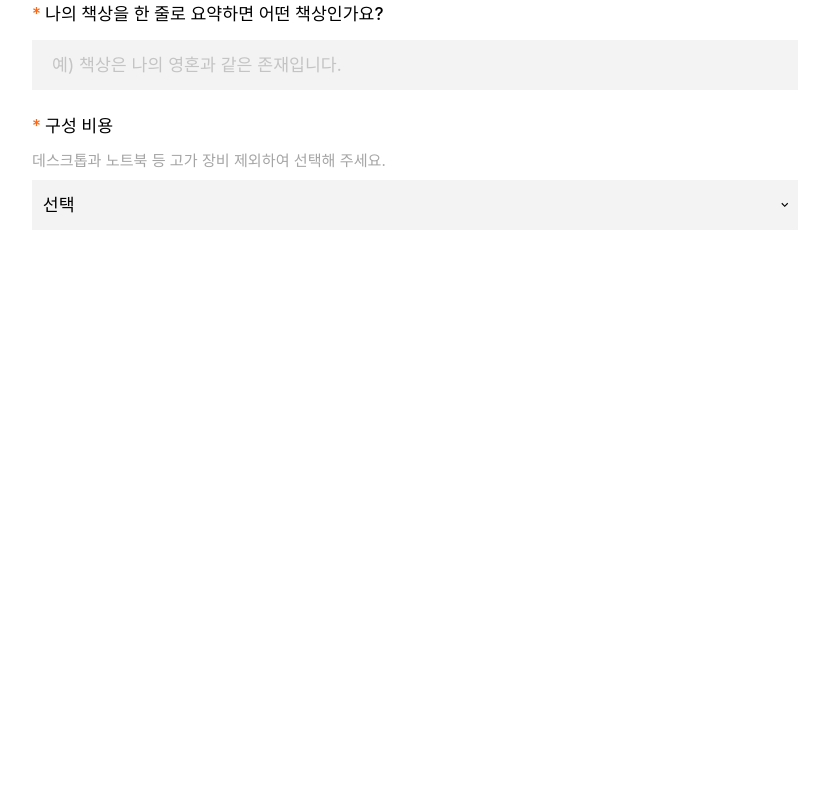
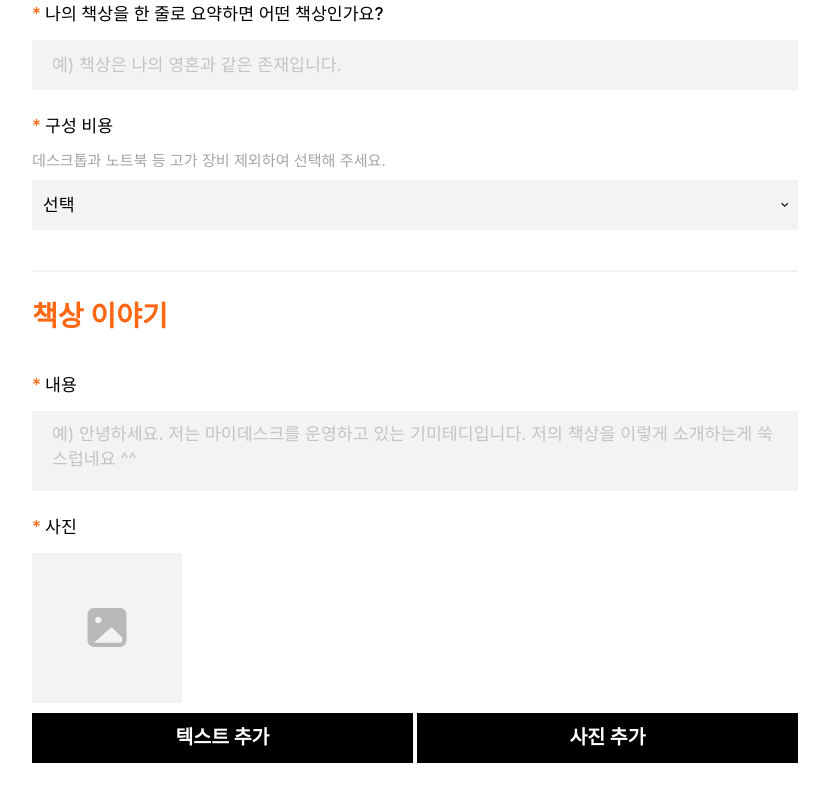
Before and after one commit to MyDeskDev/my-desk-front, a Next.js app: page /invite/desks/new in a window 1280 px wide. Shown: the part 2306-3106 px from the top of the page, without its empty margins (226-1055 px from the left). Before the commit the page ends 2583 px from the top, so only its background shows below. Built offline with nearby package versions, Linux system fonts and the light colour scheme; a web font is replaced by a local one.

Commit message:
마이데스크 작성 초대 책상 이야기 ui 추가

```diff
--- a/src/pages/invite/desks/new.tsx
+++ b/src/pages/invite/desks/new.tsx
@@ -1,5 +1,5 @@
 import type { NextPage } from 'next';
-import { Box, Flex, FormLabel, FormHelperText } from '@chakra-ui/react';
+import { Box, Flex, FormLabel, FormHelperText, HStack } from '@chakra-ui/react';
 
 import TitleBox from '@/components/CreateDesk/TitleBox';
 import CreateGuide from '@/components/CreateDesk/CreateGuide';
@@ -9,6 +9,8 @@ import TextInput from '@/components/CreateDesk/TextInput';
 import SquareRadio from '@/components/CreateDesk/SquareRadio';
 import SquareRadioGroup from '@/components/CreateDesk/SquareRadioGroup';
 import Select from '@/components/CreateDesk/Select';
+import Textarea from '@/components/CreateDesk/Textarea';
+import ActionButton from '@/components/CreateDesk/ActionButton';
 
 const DeskInputSection = (props: { children: React.ReactNode }) => {
   return (
@@ -183,6 +185,19 @@ const InviteCreateDesk: NextPage = () => {
                 </Select>
               </InputBox>
             </DeskInputSection>
+            <DeskInputSection>
+              <FormSectionLabel label="책상 이야기" />
+              <InputBox label="내용" isRequired>
+                <Textarea placeholder="예) 안녕하세요. 저는 마이데스크를 운영하고 있는 기미테디입니다. 저의 책상을 이렇게 소개하는게 쑥스럽네요 ^^" />
+              </InputBox>
+              <InputBox label="사진" isRequired>
+                <ImageInput />
+              </InputBox>
+              <HStack spacing="4px">
+                <ActionButton>텍스트 추가</ActionButton>
+                <ActionButton>사진 추가</ActionButton>
+              </HStack>
+            </DeskInputSection>
           </Box>
         </form>
       </main>
```
